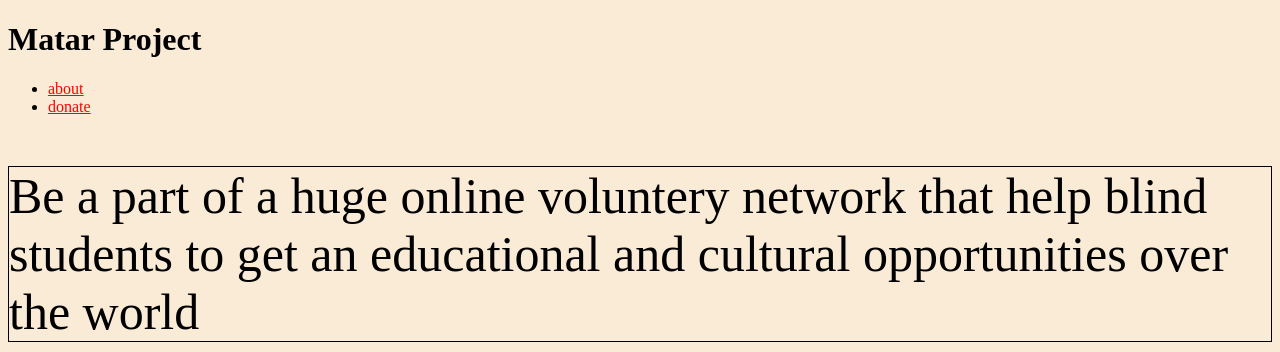
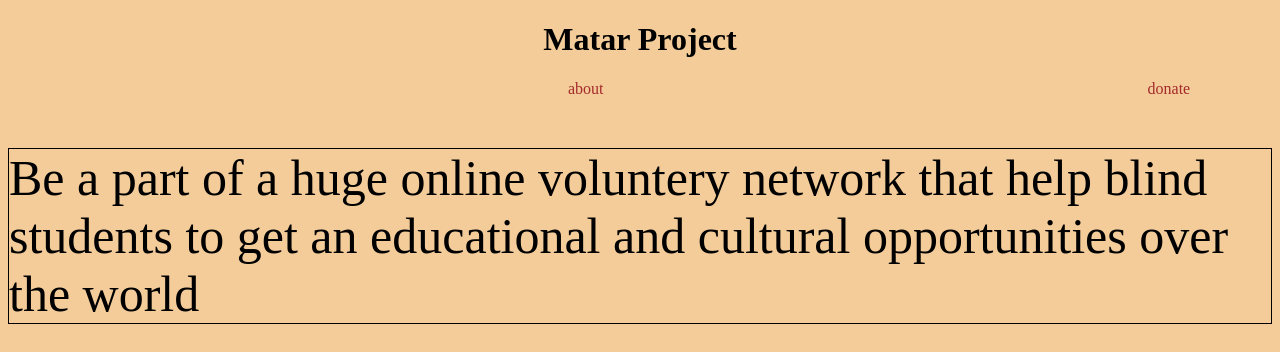
Before and after one commit to amjadaljirawi/codersllc, a plain HTML site: page index.html in a window 1280 px wide. Shown: the top 352 px of the page. Drawn offline with Linux system fonts and the light colour scheme.

Commit message:
styles updatings

```diff
--- a/index.html
+++ b/index.html
@@ -6,7 +6,7 @@
     <link rel="stylesheet" href="style.css">
     <body>
         <header>
-            <h1>Matar Project</h1>
+            <h1 style="text-align: center;">Matar Project</h1>
             <nav>
                 <ul>
                     <li>
@@ -30,6 +30,15 @@
                 </section>
             </article>
         </main>
+        <br>
+        <br>
+        <br>
+
+        <br>
+        <br>
+        <br>
+        <br>
+
         <footer>
             <a href="https://www.facebook.com/matarproject/"> Find Us</a>
         </footer>
--- a/style.css
+++ b/style.css
@@ -32,5 +32,22 @@
     color: green;
   }
   body{
-    background-color: antiquewhite;
+    background-color: rgb(243, 204, 154);
   }
+  #center{
+    margin-left: 50%;
+    display: block;
+      }
+  nav ul li a{
+    color: brown;
+    text-decoration: none;
+    text-size-adjust: 200px;
+
+  }
+  li{
+    border:20px rgb(32, 29, 26) palegoldenrod;
+    display: inline;
+    margin-left : 500px ;
+    padding: 20px;
+
+  }
```
